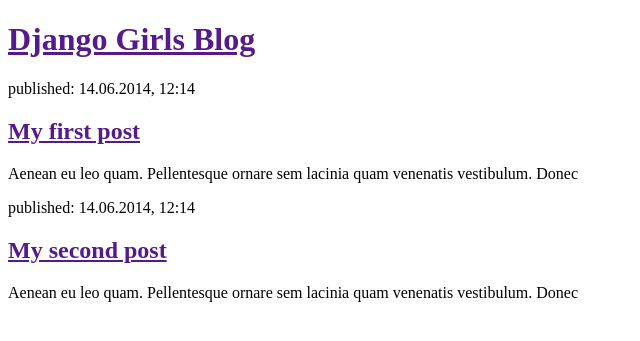
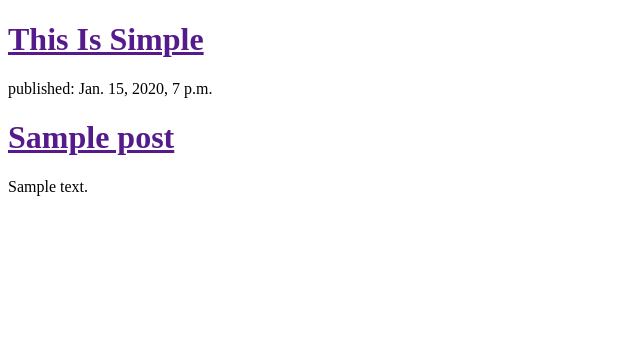
Before and after one commit to ThisIsSimple/Django, a Django app: template blog/templates/blog/post_list.html in a window 1280 px wide. Shown: the top 341 px of the page, without its empty margins (0-640 px from the left). Run offline with Django 3.2, Linux system fonts and the light colour scheme; the template is opened without the code that fills it: values that come from a table or form of the project are taken from there, others are empty; tables that the repository leaves empty hold one stand-in row (values such as "Sample post").

Commit message:
2016/07/17

```diff
--- a/blog/templates/blog/post_list.html
+++ b/blog/templates/blog/post_list.html
@@ -8,20 +8,15 @@
   <body>
 
     <div>
-      <h1><a href="">Django Girls Blog</a></h1>
+      <h1><a href="">This Is Simple</a></h1>
     </div>
 
-    <div>
-      <p>published: 14.06.2014, 12:14</p>
-      <h2><a href="">My first post</a></h2>
-      <p>Aenean eu leo quam. Pellentesque ornare sem lacinia quam venenatis vestibulum. Donec
-    </div>
-
-    <div>
-      <p>published: 14.06.2014, 12:14</p>
-      <h2><a href="">My second post</a></h2>
-      <p>Aenean eu leo quam. Pellentesque ornare sem lacinia quam venenatis vestibulum. Donec
-    </div>
+    {% for post in posts %}
+      <div>
+        <p>published: {{ post.published_date }}</p>
+        <h1><a href="">{{ post.title }}</a></h1>
+        <p>{{ post.text|linebreaks }}</p>
+    {% endfor %}
 
   </body>
 </html>
--- a/blog/views.py
+++ b/blog/views.py
@@ -1,4 +1,7 @@
 from django.shortcuts import render
+from django.utils import timezone
+from .models import Post
 
 def post_list(request):
-    return render(request, 'blog/post_list.html', {})
+    posts = Post.objects.filter(created_date__lte=timezone.now()).order_by('created_date')
+    return render(request, 'blog/post_list.html', {'posts' : posts})
```
